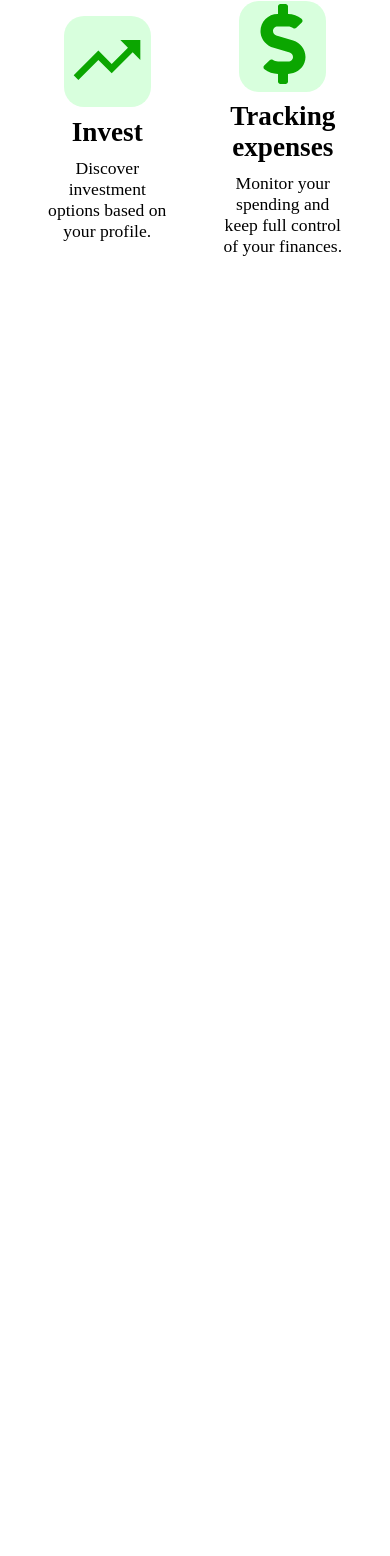
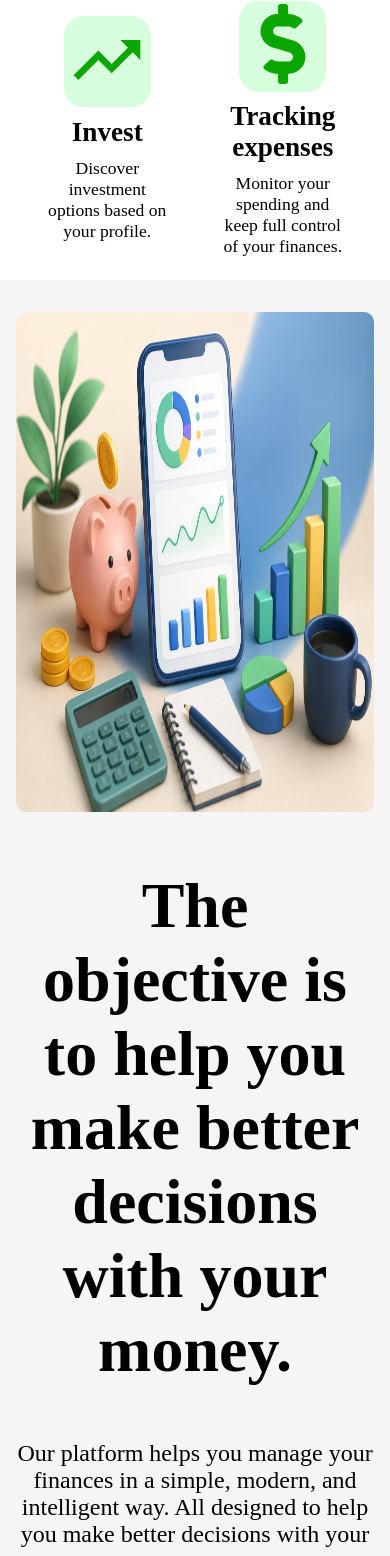
Before and after one commit to angel-reyes000/FinaFlow-Frontend, a Next.js app: page / in a window 390 px wide. Shown: the part 1955-3511 px from the top of the page. Before the commit the page ends 2235 px from the top, so only its background shows below. Built offline with nearby package versions, Linux system fonts and the light colour scheme.

Commit message:
style and design section body

```diff
--- /dev/null
+++ b/app/components/main_window/body_section.jsx
@@ -0,0 +1,19 @@
+import styles from '../../styles/main_window/body_section.module.scss';
+import body_image from '../../../public/images_home/body FinaFlow.png';
+import Image from 'next/image';
+
+export default function BodySection () {
+    return (
+        <>
+            <div className={styles.body}>
+                <div className={styles.body_image}>
+                    <Image src={body_image} width={600} height={500} alt='Representative image for the application'/>
+                </div>
+                <div className={styles.body_text}>
+                    <h2>The objective is to help you make better decisions with your money.</h2>
+                    <p>Our platform helps you manage your finances in a simple, modern, and intelligent way. All designed to help you make better decisions with your money.</p>
+                </div>
+            </div>
+        </>
+    )
+}
--- a/app/page.tsx
+++ b/app/page.tsx
@@ -1,6 +1,7 @@
+import NavBar from './components/main_window/navbar';
 import Main from './components/main_window/main';
-import NavBar from './components/main_window/navbar';
 import Features from './components/main_window/features';
+import BodySection from './components/main_window/body_section'
 
 export default function Home () {
   return (
@@ -19,6 +20,10 @@ export default function Home () {
           <Features />
         </section>
 
+        <section>
+          <BodySection />
+        </section>
+
       </main>
 
 
--- /dev/null
+++ b/app/styles/main_window/body_section.module.scss
@@ -0,0 +1,44 @@
+.body {
+    display: grid;
+    grid-template-columns: auto auto;
+    gap: 5%;
+    align-items: center;
+    justify-content: center;
+    background-color: rgb(245, 245, 245);
+    padding: 8% 4%;
+}
+
+.body_image {
+    img {
+        border-radius: 10px;
+    }
+}
+
+.body_text {
+    h2 {
+        font-size: 4rem;
+    }
+
+    p {
+        font-size: 1.5rem;
+    }
+}
+
+@media screen and (max-width: 1110px) {
+    .body {
+        display: flex;
+        flex-wrap: wrap;
+        justify-content: center;
+
+    }
+
+    .body_image {
+        img {
+            width: 100%;
+        }
+    }
+
+    .body_text {
+        text-align: center;
+    }
+}
```
